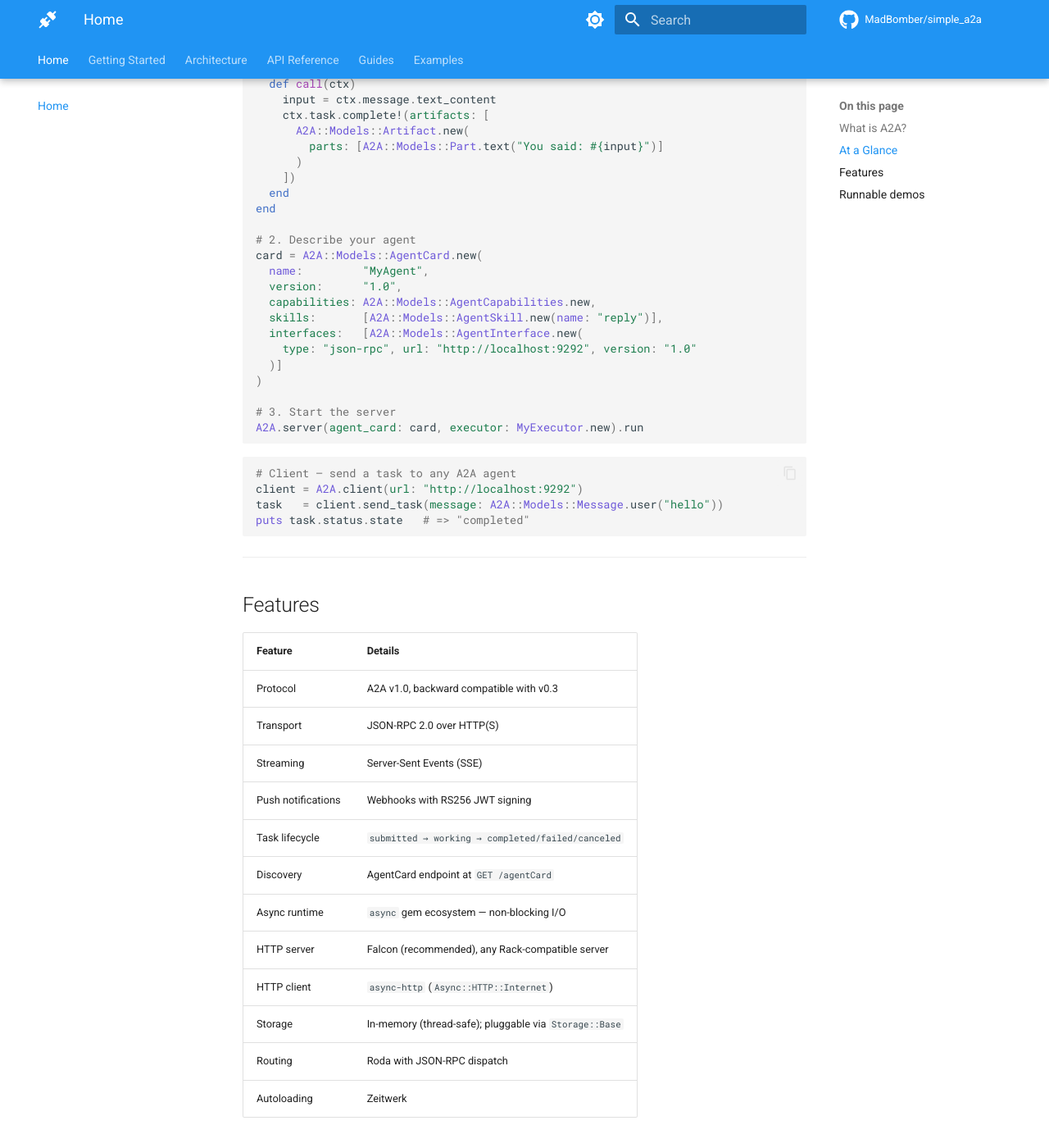
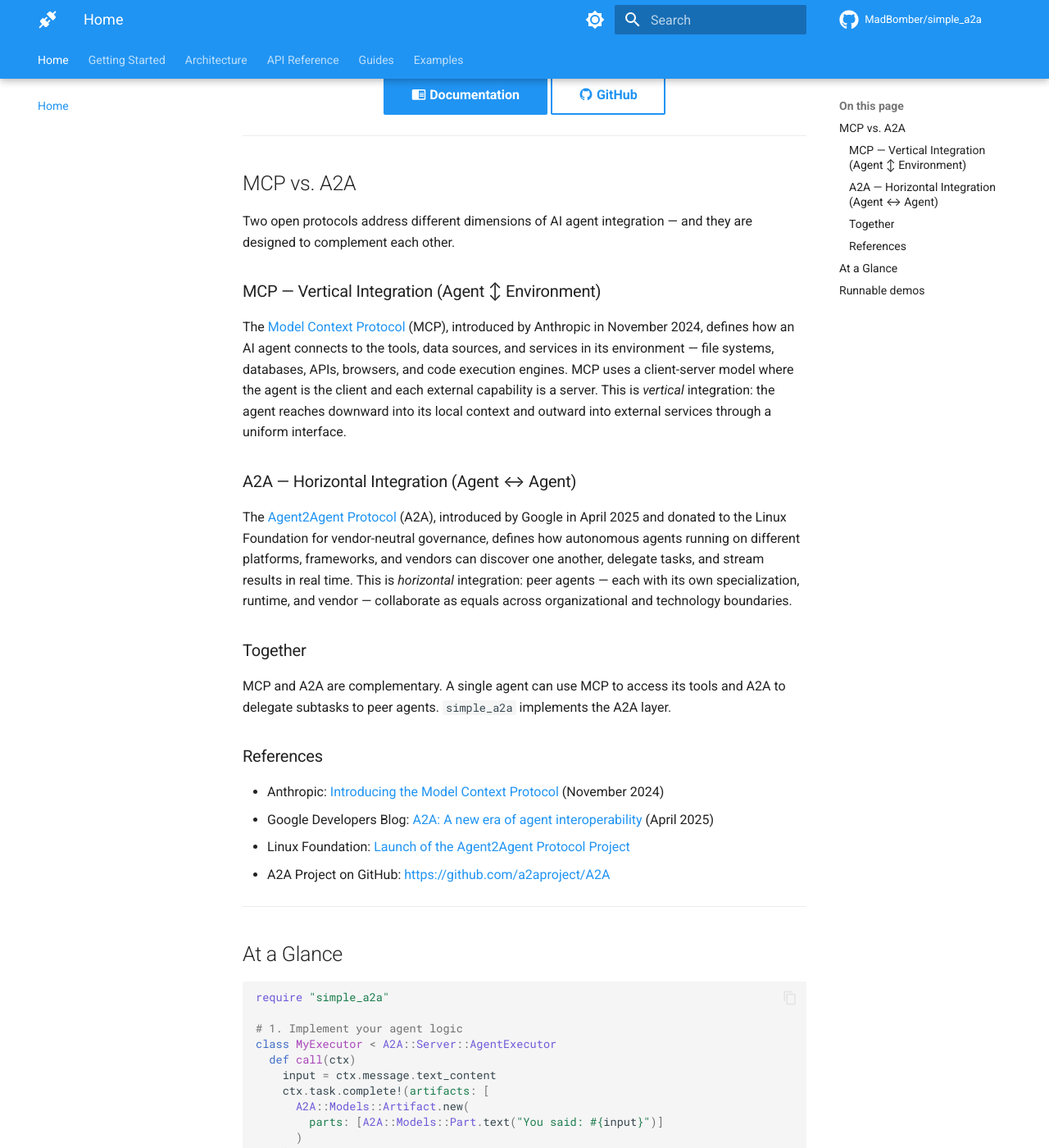
Before and after one commit to MadBomber/simple_a2a, an MkDocs documentation site: the page built from docs/index.md, in a window 1280 px wide and 1400 px high, scrolled down 868 px. Shown: the whole window at 82% size. Built offline with MkDocs 1.6.1 and Material for MkDocs 9.7.7, drawn with Linux system fonts in a browser that asks for light colours; comment, search, counter and statistics services are not loaded; some of the changed text lies outside the part shown.

Commit message:
docs: add logo, rewrite README/index top section with MCP vs. A2A
- Add simple_a2a.jpg logo image to docs/assets/images/
- README: replace flat intro with image+features table layout
- README: replace Documentation section with MCP vs. A2A explanation
- README: consolidate all references into Lineage section, drop Protocol Reference
- docs/index.md: add logo with grid layout, bullet feature list, and caption
- docs/index.md: replace What is A2A? with MCP vs. A2A section and references

```diff
--- a/docs/index.md
+++ b/docs/index.md
@@ -1,22 +1,67 @@
 # simple_a2a
 
-A Ruby gem implementing the [Agent2Agent (A2A) protocol](https://a2a-protocol.org/latest/) — an open standard by Google and the Linux Foundation for interoperability between AI agents.
+<div class="grid" markdown>
 
-`simple_a2a` provides a complete A2A client and server in a single package, built on the async Ruby ecosystem with [Falcon](https://github.com/socketry/falcon) as the recommended HTTP server.
+<div markdown>
+
+![simple_a2a](assets/images/simple_a2a.jpg){ width="100%" }
+
+<p align="center"><em>"Anyone speak robot?"</em></p>
+
+</div>
+
+<div markdown>
+
+**A Ruby gem implementing the [Agent2Agent (A2A) protocol](https://a2a-protocol.org/latest/)**
+
+A complete A2A client and server in a single package, built on the async Ruby ecosystem with Falcon as the recommended HTTP server.
+
+- Full A2A v1.0 protocol, backward compatible with v0.3
+- JSON-RPC 2.0 over HTTP(S)
+- Server-Sent Events (SSE) streaming
+- Push notifications via webhooks (RS256 JWT)
+- Task lifecycle: `submitted → working → completed/failed/canceled`
+- AgentCard discovery at `GET /agentCard`
+- Multi-agent hosting via `A2A.multi_server`
+- `async` gem ecosystem — non-blocking I/O
+- Falcon HTTP server; any Rack-compatible server
+- In-memory storage; pluggable via `Storage::Base`
+- Roda routing, Zeitwerk autoloading
+- [:material-book-open: Full documentation](https://madbomber.github.io/simple_a2a)
+
+</div>
+
+</div>
+
+<p align="center" markdown>
+[:material-book-open: Documentation](https://madbomber.github.io/simple_a2a){ .md-button .md-button--primary }
+[:material-github: GitHub](https://github.com/MadBomber/simple_a2a){ .md-button }
+</p>
 
 ---
 
-## What is A2A?
+## MCP vs. A2A
 
-The Agent2Agent (A2A) protocol defines how AI agents running on different platforms, frameworks, and vendors can discover each other, exchange tasks, and stream results — without vendor lock-in.
+Two open protocols address different dimensions of AI agent integration — and they are designed to complement each other.
 
-- Agents expose a JSON-RPC 2.0 over HTTP endpoint
-- Clients send tasks and receive structured results
-- Streaming uses Server-Sent Events (SSE)
-- Push notifications use webhooks (RS256 JWT)
-- AgentCards describe capabilities and skills
+### MCP — Vertical Integration (Agent ↕ Environment)
 
-**Protocol Reference:** [https://a2a-protocol.org/latest/](https://a2a-protocol.org/latest/)
+The [Model Context Protocol](https://modelcontextprotocol.io/) (MCP), introduced by Anthropic in November 2024, defines how an AI agent connects to the tools, data sources, and services in its environment — file systems, databases, APIs, browsers, and code execution engines. MCP uses a client-server model where the agent is the client and each external capability is a server. This is *vertical* integration: the agent reaches downward into its local context and outward into external services through a uniform interface.
+
+### A2A — Horizontal Integration (Agent ↔ Agent)
+
+The [Agent2Agent Protocol](https://a2a-protocol.org/latest/) (A2A), introduced by Google in April 2025 and donated to the Linux Foundation for vendor-neutral governance, defines how autonomous agents running on different platforms, frameworks, and vendors can discover one another, delegate tasks, and stream results in real time. This is *horizontal* integration: peer agents — each with its own specialization, runtime, and vendor — collaborate as equals across organizational and technology boundaries.
+
+### Together
+
+MCP and A2A are complementary. A single agent can use MCP to access its tools and A2A to delegate subtasks to peer agents. `simple_a2a` implements the A2A layer.
+
+### References
+
+- Anthropic: [Introducing the Model Context Protocol](https://www.anthropic.com/news/model-context-protocol) (November 2024)
+- Google Developers Blog: [A2A: A new era of agent interoperability](https://developers.googleblog.com/en/a2a-a-new-era-of-agent-interoperability/) (April 2025)
+- Linux Foundation: [Launch of the Agent2Agent Protocol Project](https://www.linuxfoundation.org/press/linux-foundation-launches-the-agent2agent-protocol-project-to-enable-secure-intelligent-communication-between-ai-agents)
+- A2A Project on GitHub: [https://github.com/a2aproject/A2A](https://github.com/a2aproject/A2A)
 
 ---
 
@@ -61,23 +106,6 @@
 
 ---
 
-## Features
-
-| Feature | Details |
-|---|---|
-| Protocol | A2A v1.0, backward compatible with v0.3 |
-| Transport | JSON-RPC 2.0 over HTTP(S) |
-| Streaming | Server-Sent Events (SSE) |
-| Push notifications | Webhooks with RS256 JWT signing |
-| Task lifecycle | `submitted → working → completed/failed/canceled` |
-| Discovery | AgentCard endpoint at `GET /agentCard` |
-| Async runtime | `async` gem ecosystem — non-blocking I/O |
-| HTTP server | Falcon (recommended), any Rack-compatible server |
-| HTTP client | `async-http` (`Async::HTTP::Internet`) |
-| Storage | In-memory (thread-safe); pluggable via `Storage::Base` |
-| Routing | Roda with JSON-RPC dispatch |
-| Autoloading | Zeitwerk |
-
 ## Runnable demos
 
 The repository includes three demo applications under `examples/`:
```
Also changed, not shown: README.md (+41 -24 lines), docs/assets/images/simple_a2a.jpg (added).
